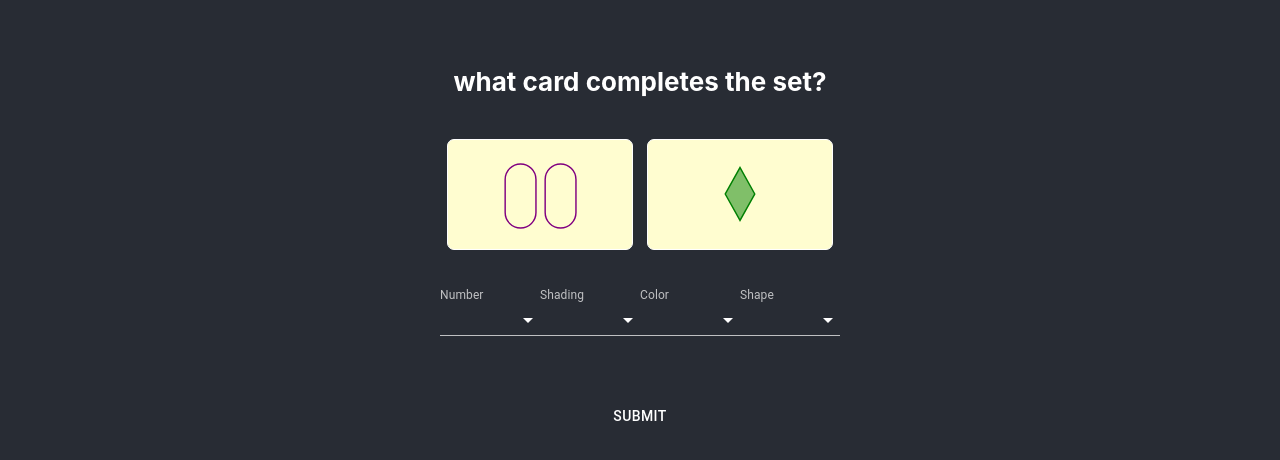
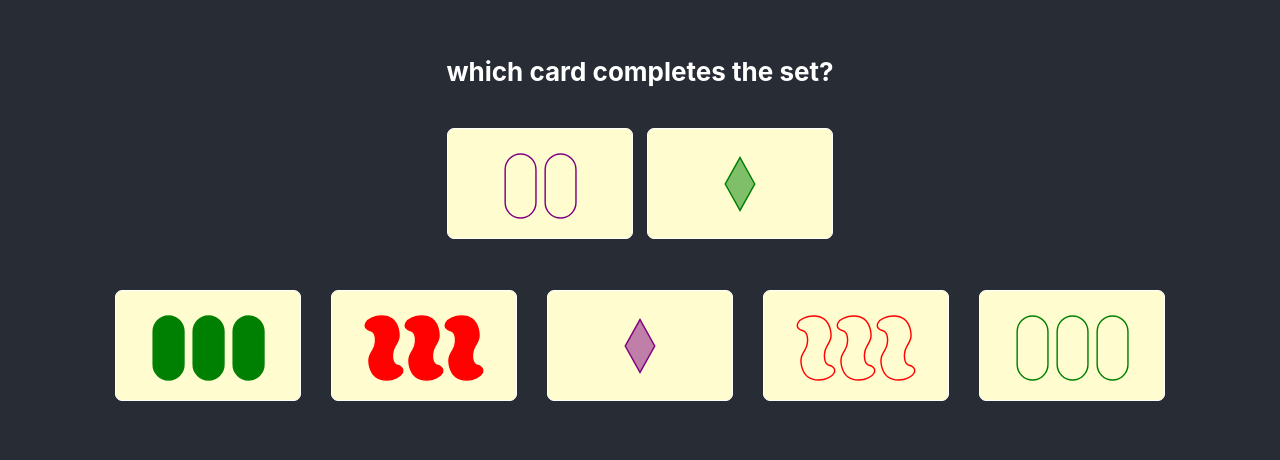
Before and after one commit to maikully/settrainer, a React (Create React App) app: page / in a window 1280 px wide. Shown: the part 154-614 px from the top of the page. Built offline with nearby package versions, Linux system fonts and the light colour scheme.

Commit message:
improve game type

```diff
--- a/src/CardDisplay.js
+++ b/src/CardDisplay.js
@@ -23,24 +23,80 @@ function generateCards () {
   }
   return deck
 }
+/** Returns the unique card c such that {a, b, c} form a set. */
+function conjugateCard (a, b) {
+  const zeroCode = '0'.charCodeAt(0)
+  let c = ''
+  for (let i = 0; i < 4; i++) {
+    const sum = a.charCodeAt(i) - zeroCode + b.charCodeAt(i) - zeroCode
+    const lastNum = (3 - (sum % 3)) % 3
+    c += String.fromCharCode(zeroCode + lastNum)
+  }
+  return c
+}
+
+function getOptions (shuffledArray) {
+  var cardOne = shuffledArray[0]
+  var cardTwo = shuffledArray[1]
+  var answer = conjugateCard(cardOne, cardTwo)
+  var options = []
+  options.push(answer)
+  for (let x = 2; x < shuffledArray.length; x++) {
+    if (shuffledArray[x] !== answer) {
+      options.push(shuffledArray[x])
+      if (options.length === 5) {
+        return options.sort((a, b) => 0.5 - Math.random())
+      }
+    }
+  }
+}
 class CardDisplay extends React.Component {
   constructor (props) {
     super(props)
     const array = generateCards()
     const shuffledArray = array.sort((a, b) => 0.5 - Math.random())
+    var cardOne = shuffledArray[0]
+    var cardTwo = shuffledArray[1]
+    var options = getOptions(shuffledArray)
+    var answer = conjugateCard(cardOne, cardTwo)
     this.state = {
       number: 0,
       shape: 0,
       shade: 0,
       color: 0,
+      answer: answer,
       cardArray: array,
       shuffledArray: shuffledArray,
       cardOne: shuffledArray[0],
       cardTwo: shuffledArray[1],
-      message: ""
+      options: options,
+      message: '',
+      streak: 0
     }
-    this.handleSubmit = this.handleSubmit.bind(this);
-    this.checkSet = this.checkSet.bind(this);
+    this.handleSubmit = this.handleSubmit.bind(this)
+    this.handleSelection = this.handleSelection.bind(this)
+    this.checkSet = this.checkSet.bind(this)
+  }
+  resetBoard = () => {
+    const shuffledArray = this.state.cardArray.sort(
+      (a, b) => 0.5 - Math.random()
+    )
+    var cardOne = shuffledArray[0]
+    var cardTwo = shuffledArray[1]
+    var options = getOptions(shuffledArray)
+    var answer = conjugateCard(cardOne, cardTwo)
+    this.setState({
+      shuffledArray: shuffledArray
+    })
+    this.setState({ cardOne: this.state.shuffledArray[0] })
+    this.setState({ cardTwo: this.state.shuffledArray[1] })
+    this.setState({ number: 0 })
+    this.setState({ shape: 0 })
+    this.setState({ color: 0 })
+    this.setState({ shade: 0 })
+    this.setState({ options: options })
+    this.setState({ answer: answer })
+    this.setState({ streak: this.state.streak + 1 })
   }
   handleSubmit = () => {
     var selected =
@@ -49,49 +105,63 @@ class CardDisplay extends React.Component {
       (this.state.shade - 1).toString() +
       (this.state.number - 1).toString()
     if (this.checkSet(selected, this.state.cardOne, this.state.cardTwo)) {
-        this.setState({message: "Good job!"})
-        this.setState({shuffledArray: this.state.cardArray.sort((a, b) => 0.5 - Math.random())})
-        this.setState({cardOne: this.state.shuffledArray[0]})
-        this.setState({cardTwo: this.state.shuffledArray[1]})
-        this.setState({number:0})
-        this.setState({shape:0})
-        this.setState({color:0})
-        this.setState({shade:0})
+      this.setState({ message: 'Good job!' })
+      this.resetBoard()
     } else {
-        this.setState({message: "Try again!"})
-
+      this.setState({ streak: 0 })
+      this.setState({ message: 'Try again!' })
     }
   }
-  checkSet(a, b, c) {
+  handleSelection (card) {
+    console.log(card)
+    if (this.checkSet(card, this.state.cardOne, this.state.cardTwo)) {
+      this.setState({ message: 'Good job!' })
+      this.resetBoard()
+    } else {
+        this.setState({ streak: 0 })
+      this.setState({ message: 'Try again!' })
+    }
+  }
+  checkSet (a, b, c) {
     for (let i = 0; i < 4; i++) {
-      if ((a.charAt(i) + b.charAt(i) + c.charAt(i)) % 3 !== 0)
-        return false;
+      if ((a.charAt(i) + b.charAt(i) + c.charAt(i)) % 3 !== 0) return false
     }
-    return true;
+    return true
   }
 
   render () {
     return (
       <span>
-      <div>
-        <h4>what card completes the set?</h4>
-      </div>
+        <div>
+          <h4>which card completes the set?</h4>
+        </div>
         <animated.div>
           <ResponsiveSetCard
             value={this.state.cardOne}
             width={200}
-            background={"#FFFDD0"}
+            background={'#FFFDD0'}
             active={false}
           />
           <ResponsiveSetCard
             value={this.state.cardTwo}
             width={200}
-            background={"#FFFDD0"}
+            background={'#FFFDD0'}
             active={false}
           />
         </animated.div>
-      <br></br>
+        <br></br>
         <span style={{ display: 'flex' }}>
+          {this.state.options.map((card, idx) => (
+            <Button onClick={() => this.handleSelection(card)}>
+              <ResponsiveSetCard
+                id={idx}
+                value={card}
+                width={200}
+                background={'#FFFDD0'}
+              />
+            </Button>
+          ))}
+          {/*
           <FormControl fullWidth>
             <InputLabel id='demo-simple-select-label'>Number</InputLabel>
             <Select
@@ -156,8 +226,10 @@ class CardDisplay extends React.Component {
               <MenuItem value={3}>diamond(s)</MenuItem>
             </Select>
           </FormControl>
+            */}
         </span>
         <br></br>
+        {/*
         {this.state.number !== 0 &&
           this.state.shade !== 0 &&
           this.state.color !== 0 &&
@@ -170,7 +242,7 @@ class CardDisplay extends React.Component {
                 (this.state.number - 1).toString()
               }
               width={200}
-              background={"#FFFDD0"}
+              background={'#FFFDD0'}
               active={false}
             />
           )}
@@ -178,7 +250,9 @@ class CardDisplay extends React.Component {
         <Button variant='text' onClick={this.handleSubmit}>
           Submit
         </Button>
+            */}
         <p>{this.state.message}</p>
+        {this.state.streak !== 0 && <p>streak: {this.state.streak}</p>}
         {/*
         {this.state.cardArray.map((card, idx) => (
           <animated.div
--- a/src/ResponsiveSetCard.js
+++ b/src/ResponsiveSetCard.js
@@ -72,15 +72,12 @@ function ResponsiveSymbol (props) {
   const finalCoords = coords
   switch (props.shade) {
     case 0:
-        console.log(0)
         var fill = color
         break
     case 1:
-        console.log(1)
         var fill = "transparent"
         break
     case 2:
-        console.log(2)
         var fill = 'url(#' + props.shade.toString() + props.color.toString() + ')'
         break
     default:
```
Also changed, not shown: src/oval.svg (deleted).
